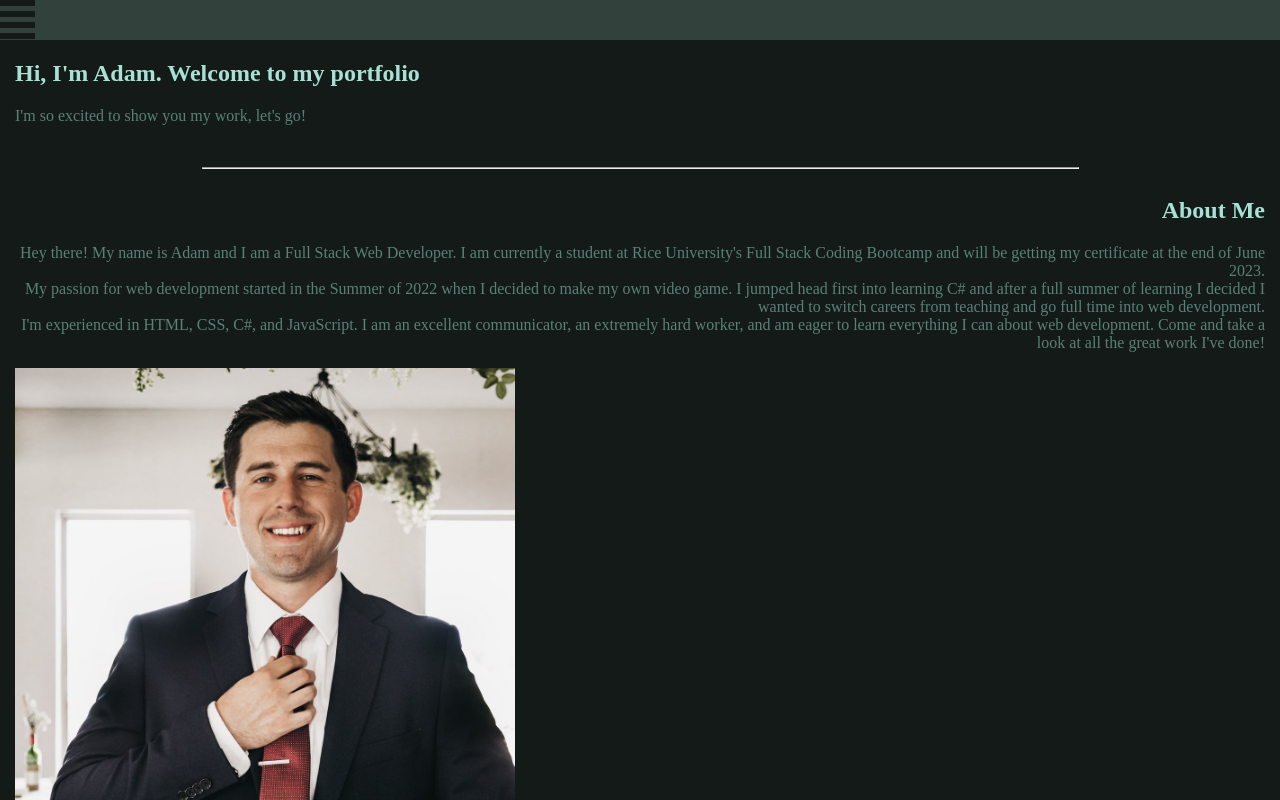
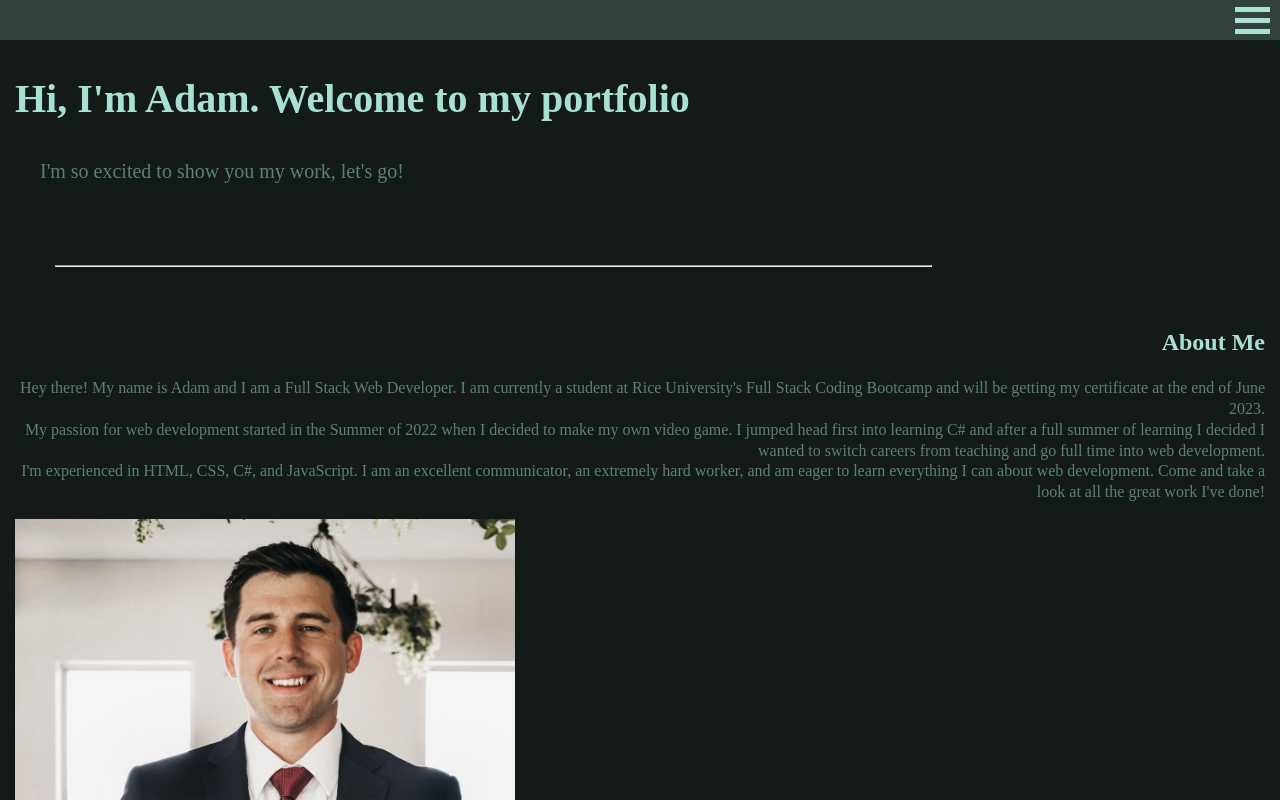
Before and after one commit to adamhood15/portfolio-website, a plain HTML site: page index.html in a window 1280 px wide. Shown: the top 800 px of the page. Drawn offline with Linux system fonts and the light colour scheme.

Commit message:
added flexbox property to header container and menut button

```diff
--- a/assets/style.css
+++ b/assets/style.css
@@ -1,10 +1,14 @@
 * {
-    background-color: #141a18;
+
     color:#5a8176;
+    line-height: 1.3;
+
 }
 
 body {
+    height: 100%;
     margin: 0;
+    background-color: #141a18;
 }
 
 header {
@@ -12,26 +16,37 @@ header {
     height: 40px;
     width: 100%;
     margin: 0;
-    display: fixed;
+    display: flex;
+    justify-content: flex-end;
 
 }
 
 .menu-button {
-    display: inline-block;
-    cursor: pointer;
+    display: flex;
+    flex-direction: column;
+    justify-content: center;
+    max-inline-size: 40px;
+    margin-right: 10px;
+
+}
+
+.menu-button:hover {
+    cursor:crosshair;
+    background-color: #5a8176;
 }
 
 .bar1, .bar2, .bar3 {
     width: 35px;
     height: 5px;
-    background-color: #33413c;
-    margin: 6px 0;
-    transition: 0.4s;
+    background-color:#a8e1d3;
+    margin: 3px 0;
 }
+
 
 hr {
     width: 70%;
     background-color:#a8e1d3;
+    margin: 40px;
 
 }
 
@@ -48,15 +63,24 @@ main {
 
 .home h1 {
     color: #a8e1d3;
+    font-size: 40px;
     text-align: left;
-    transition: font-size 120%;
+    transition-property: all;
+    transition-delay: 0.3s;
+    transition-duration: 0.5s;
 
+}
+
+.home h1:hover {
+    font-size: 45px;
 }
 
 .home p {
     color: #5a8176;
     text-align: left;
-
+    font-size: 20px;
+    margin-left: 25px;
+    margin-right: 30px;
 }
 
 .about {
@@ -71,7 +95,6 @@ main {
 
 .about h1 {
     color: #a8e1d3;
-
 }
 
 .about img {
--- a/index.html
+++ b/index.html
@@ -12,8 +12,8 @@
 
 <body>
 
-        <header>
-            <div class="menu-button" onclick="myFunction(this)">
+        <header class="header-container">
+            <div class="menu-button">
                 <div class="bar1"></div>
                 <div class="bar2"></div>
                 <div class="bar3"></div>
```
